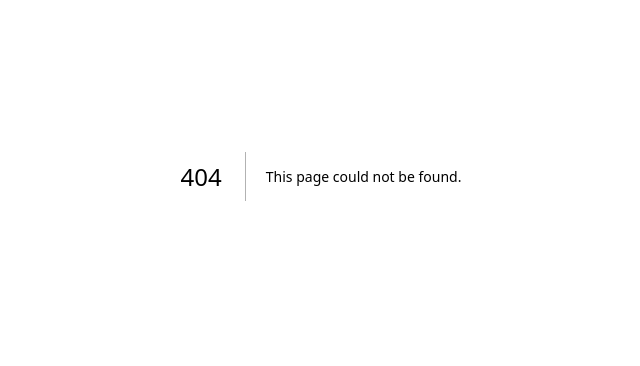
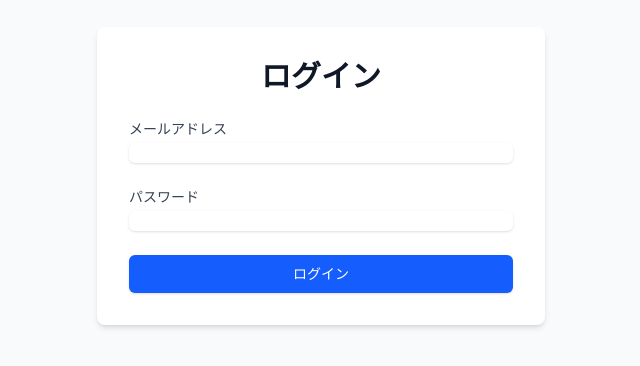
Before and after one commit to ch00z00/kotobalize, a Next.js app in the folder frontend/: page /login in a window 1280 px wide. Before the commit this address had no page. Shown: the part 224-590 px from the top of the page, without its empty margins (319-959 px from the left). Built offline with nearby package versions, Linux system fonts and the light colour scheme.

Commit message:
Implemented login page

```diff
--- /dev/null
+++ b/frontend/src/app/login/page.tsx
@@ -0,0 +1,91 @@
+'use client';
+
+import { useState } from 'react';
+import { useRouter } from 'next/navigation';
+import { loginUser } from '@/lib/api/auth';
+
+export default function LoginPage() {
+  const router = useRouter();
+  const [email, setEmail] = useState('');
+  const [password, setPassword] = useState('');
+  const [error, setError] = useState<string | null>(null);
+  const [isLoading, setIsLoading] = useState(false);
+
+  const handleSubmit = async (e: React.FormEvent<HTMLFormElement>) => {
+    e.preventDefault();
+    setError(null);
+    setIsLoading(true);
+
+    try {
+      const data = await loginUser({ email, password });
+      console.log('Login successful:', data);
+      // TODO: Store the token (e.g., in cookies or state management)
+      // For now, redirect to the themes page on success.
+      router.push('/themes');
+      // TODO: Fix this type any
+      // eslint-disable-next-line @typescript-eslint/no-explicit-any
+    } catch (err: any) {
+      setError(err.message || 'An unexpected error occurred.');
+    } finally {
+      setIsLoading(false);
+    }
+  };
+
+  return (
+    <div className="flex min-h-screen items-center justify-center bg-gray-50 px-4">
+      <div className="w-full max-w-md rounded-lg bg-white p-8 shadow-md">
+        <h2 className="mb-6 text-center text-3xl font-bold text-gray-900">
+          ログイン
+        </h2>
+        <form onSubmit={handleSubmit} className="space-y-6">
+          <div>
+            <label
+              htmlFor="email"
+              className="block text-sm font-medium text-gray-700"
+            >
+              メールアドレス
+            </label>
+            <input
+              id="email"
+              name="email"
+              type="email"
+              autoComplete="email"
+              required
+              value={email}
+              onChange={(e) => setEmail(e.target.value)}
+              className="mt-1 block w-full rounded-md border-gray-300 shadow-sm focus:border-blue-500 focus:ring-blue-500 sm:text-sm"
+            />
+          </div>
+          <div>
+            <label
+              htmlFor="password"
+              className="block text-sm font-medium text-gray-700"
+            >
+              パスワード
+            </label>
+            <input
+              id="password"
+              name="password"
+              type="password"
+              autoComplete="current-password"
+              required
+              value={password}
+              onChange={(e) => setPassword(e.target.value)}
+              className="mt-1 block w-full rounded-md border-gray-300 shadow-sm focus:border-blue-500 focus:ring-blue-500 sm:text-sm"
+            />
+          </div>
+          {error && <p className="text-sm text-red-600">{error}</p>}
+          <div>
+            <button
+              type="submit"
+              disabled={isLoading}
+              className="flex w-full justify-center rounded-md border border-transparent bg-blue-600 px-4 py-2 text-sm font-medium text-white shadow-sm hover:bg-blue-700 focus:outline-none focus:ring-2 focus:ring-blue-500 focus:ring-offset-2 disabled:cursor-not-allowed disabled:bg-blue-400"
+            >
+              {isLoading ? 'ログイン中...' : 'ログイン'}
+            </button>
+          </div>
+        </form>
+      </div>
+    </div>
+  );
+}
--- /dev/null
+++ b/frontend/src/lib/api/auth.ts
@@ -0,0 +1,33 @@
+import { AuthResponse } from '@/types/generated/models/AuthResponse';
+import { LoginRequest } from '@/types/generated/models/LoginRequest';
+
+/**
+ * Logs in a user by sending their credentials to the backend API.
+ * This function is designed to be called from the client-side (browser).
+ * @param credentials - The user's email and password.
+ * @returns A promise that resolves to the authentication response, including the JWT and user data.
+ */
+export async function loginUser(
+  credentials: LoginRequest
+): Promise<AuthResponse> {
+  // For client-side requests, the API is accessed via localhost,
+  // which is mapped to the backend container by Docker Compose.
+  const apiUrl = 'http://localhost:8080/api/v1';
+
+  const res = await fetch(`${apiUrl}/auth/login`, {
+    method: 'POST',
+    headers: {
+      'Content-Type': 'application/json',
+    },
+    body: JSON.stringify(credentials),
+  });
+
+  const data = await res.json();
+
+  if (!res.ok) {
+    // The backend provides a structured error message, which we can throw.
+    throw new Error(data.message || 'Failed to login');
+  }
+
+  return data;
+}
```
